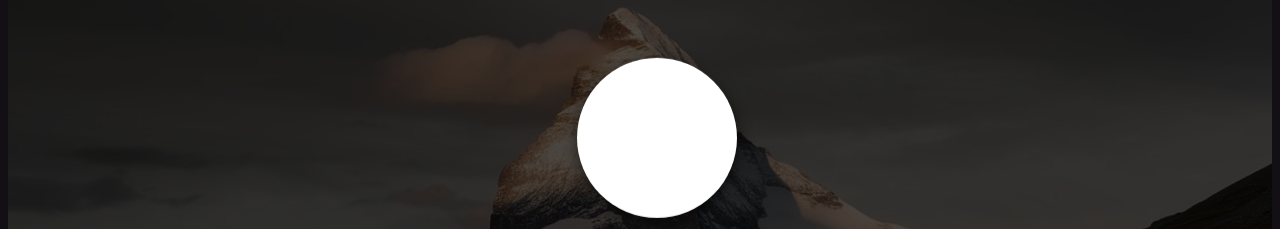
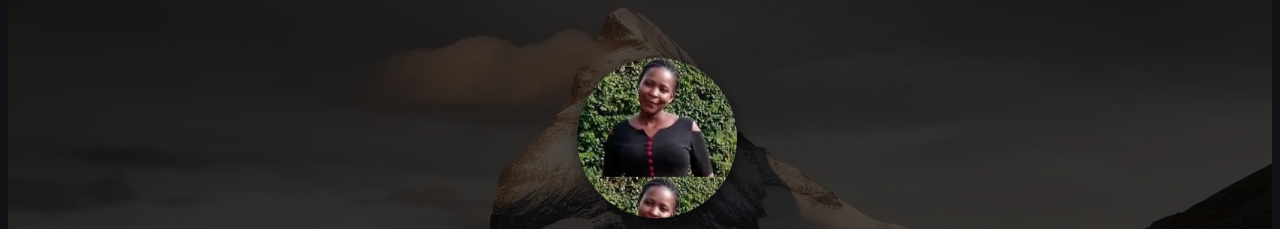
Before and after one commit to Sevich-Kah/sheprine1, a plain HTML site: page index.html in a window 1280 px wide. Shown: the part 77-306 px from the top of the page. Drawn offline with Linux system fonts and the light colour scheme.

Commit message:
Update styles.css

```diff
--- a/styles.css
+++ b/styles.css
@@ -105,7 +105,8 @@ body {
     height: 20vh;
     width: 20vh;
     border-radius: 50%;
-    background-color: white;
+    background-image: url(avatar.jpeg);
+    background-size: contain;
     z-index: 1;
     margin: 6% 45%;
 	animation: float 6s ease-in-out infinite;
```
